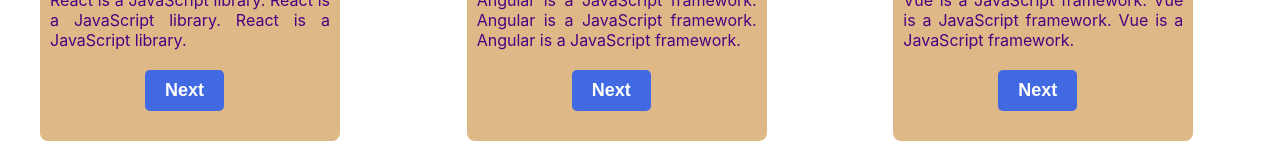
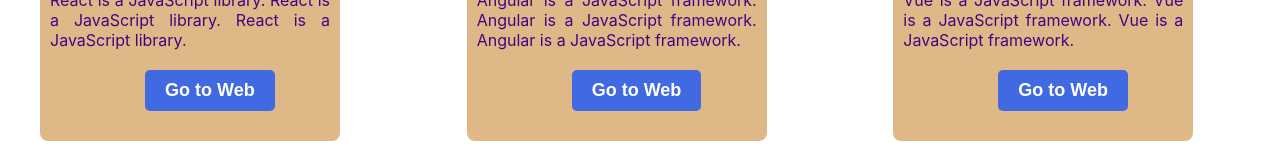
Before and after one commit to khaled39ab/React-With-LWS, a React (Create React App) app: page /card in a window 1280 px wide. Shown: the part 483-644 px from the top of the page. Built offline with nearby package versions, Linux system fonts and the light colour scheme.

Commit message:
added more data

```diff
--- a/src/page/cards/Card.js
+++ b/src/page/cards/Card.js
@@ -3,7 +3,7 @@
 
 const Card = (props) => {
     const { fmName, fmDesc, fmImg } = props;
-    console.log( fmImg);
+    console.log(fmImg);
     return (
         <div>
             <div className='card-container'>
@@ -13,7 +13,7 @@
                 <div className='card-desc'>
                     <h2 className='card-title'>{fmName}</h2>
                     <p>{fmDesc}</p>
-                    <button className='card-btn'>Next</button>
+                    <a href="https://www.monocubed.com/blog/most-popular-web-frameworks/" target="blank"><button className='card-btn'>Go to Web</button></a>
                 </div>
             </div>
         </div>
```
Also changed, not shown: src/images/node-logo.webp (deleted).
